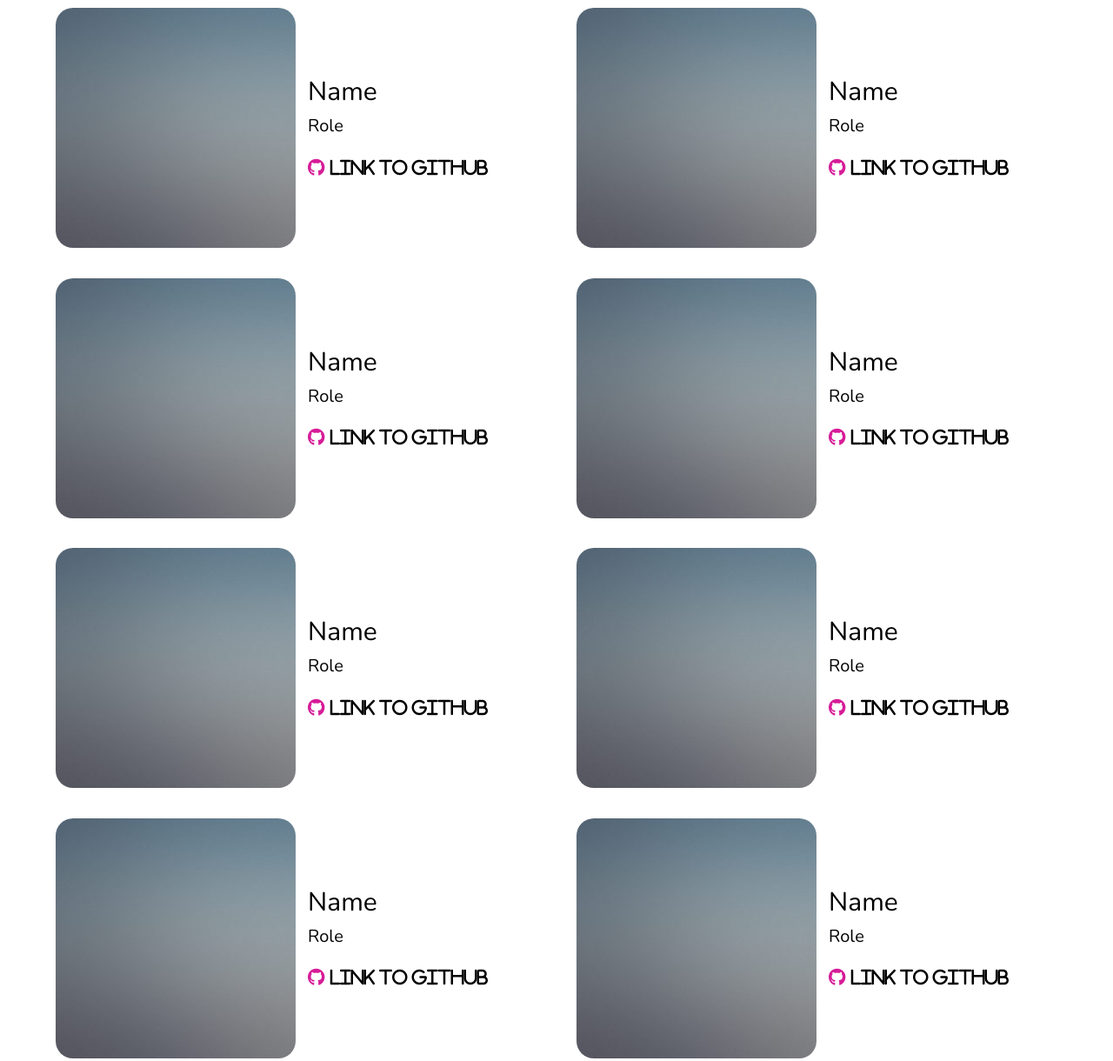
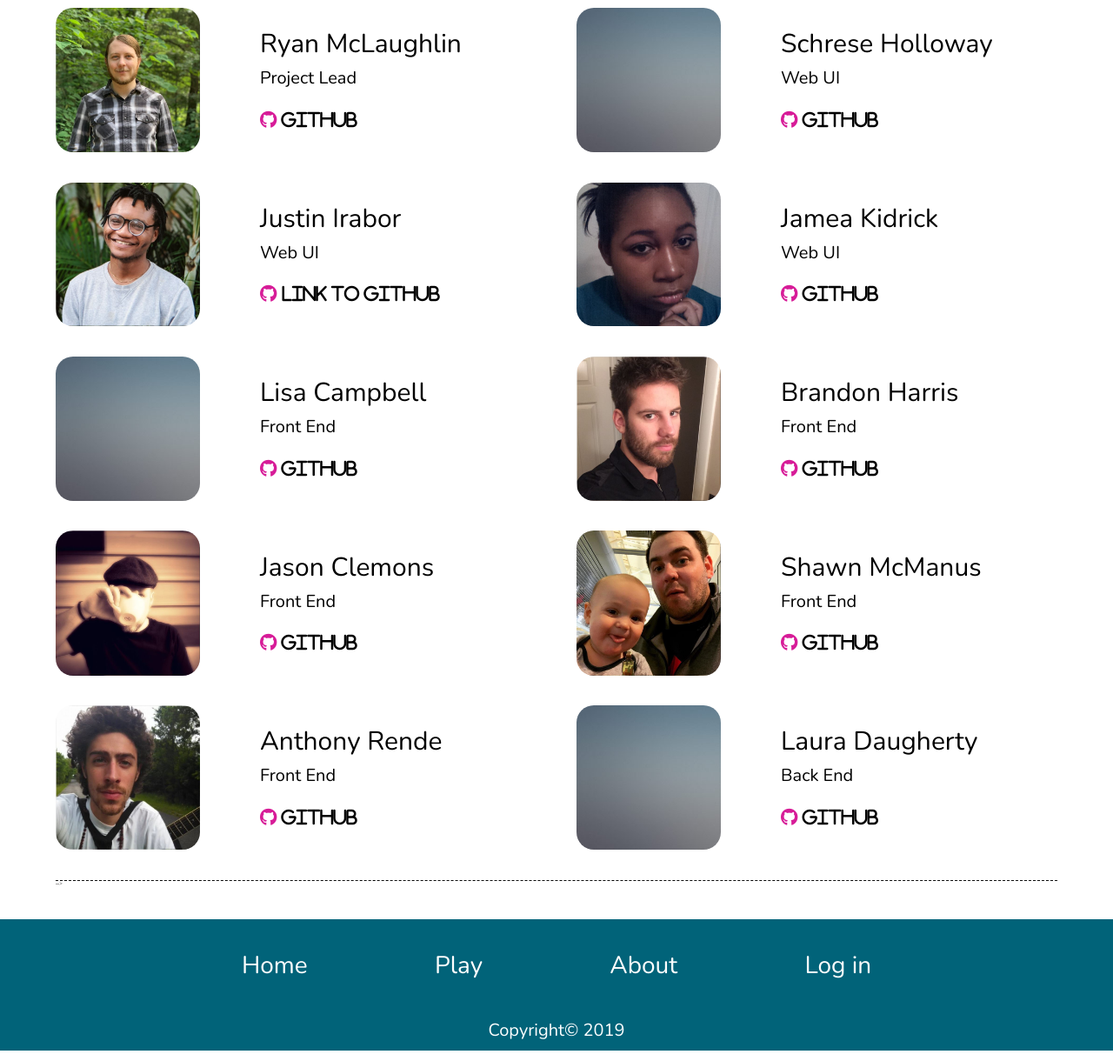
Before and after one commit to Build-Week-Celeb-Dead-or-Alive/Website-JK, a plain HTML site: page about.html in a window 1280 px wide. Shown: the part 520-1740 px from the top of the page at 87% size. Drawn offline with nearby package versions, Linux system fonts and the light colour scheme; a web font is replaced by a local one.

Commit message:
added pics and info on about page

```diff
--- a/about.html
+++ b/about.html
@@ -33,10 +33,34 @@
 
         <div class="team">
             <section class="person">
-            <img src="img/pic02.jpg" alt="">
+            <img src="img/Ryan McLaughlin.JPG" alt="RMPL">
             <div class="info">
-                <h3>Name</h3>
-                <p>Role</p>
+                <h3>Ryan McLaughlin</h3>
+                <p>Project Lead</p>
+                <!-- LINKS -->
+                <i class="fab fa-github">
+                    <a href="https://github.com/rlmclaughlin">Github</a>
+                </i>
+            </div>
+            </section>
+
+            <section class="person">
+            <img src="img/pic02.jpg" alt="SHWEBUI">
+            <div class="info">
+                <h3>Schrese Holloway</h3>
+                <p>Web UI</p>
+                <!-- LINKS -->
+                <i class="fab fa-github">
+                    <a href="https://github.com/Schrese">Github</a>
+                </i>
+            </div>
+            </section>
+
+            <section class="person">
+            <img src="img/Justin Irabor.JPG" alt="JIWEBUI">
+            <div class="info">
+                <h3>Justin Irabor</h3>
+                <p>Web UI</p>
                 <!-- LINKS -->
                 <i class="fab fa-github">
                     <a href="#">LINK TO GITHUB</a>
@@ -45,108 +69,84 @@
             </section>
 
             <section class="person">
-            <img src="img/pic02.jpg" alt="">
+            <img src="img/T4JUEB3ME-UJGM6QBDL-c635b341a3c1-512.jpg" alt="JKWEBUI">
             <div class="info">
-                <h3>Name</h3>
-                <p>Role</p>
+                <h3>Jamea Kidrick</h3>
+                <p>Web UI</p>
                 <!-- LINKS -->
                 <i class="fab fa-github">
-                    <a href="#">LINK TO GITHUB</a>
+                    <a href="https://github.com/JameaKidrick">Github</a>
                 </i>
             </div>
             </section>
 
             <section class="person">
-            <img src="img/pic02.jpg" alt="">
+            <img src="img/pic02.jpg" alt="LCFE">
             <div class="info">
-                <h3>Name</h3>
-                <p>Role</p>
+                <h3>Lisa Campbell</h3>
+                <p>Front End</p>
                 <!-- LINKS -->
                 <i class="fab fa-github">
-                    <a href="#">LINK TO GITHUB</a>
+                    <a href="https://github.com/lcampbe79">Github</a>
                 </i>
             </div>
             </section>
 
             <section class="person">
-            <img src="img/pic02.jpg" alt="">
+            <img src="img/Brandon Harris.JPG" alt="BHFE">
             <div class="info">
-                <h3>Name</h3>
-                <p>Role</p>
+                <h3>Brandon Harris</h3>
+                <p>Front End</p>
                 <!-- LINKS -->
                 <i class="fab fa-github">
-                    <a href="#">LINK TO GITHUB</a>
+                    <a href="https://github.com/brandonharris177">Github</a>
                 </i>
             </div>
             </section>
 
             <section class="person">
-            <img src="img/pic02.jpg" alt="">
+            <img src="img/Jason Clemons.JPG" alt="JCFE">
             <div class="info">
-                <h3>Name</h3>
-                <p>Role</p>
+                <h3>Jason Clemons</h3>
+                <p>Front End</p>
                 <!-- LINKS -->
                 <i class="fab fa-github">
-                    <a href="#">LINK TO GITHUB</a>
+                    <a href="https://github.com/JCRN">Github</a>
                 </i>
             </div>
             </section>
 
             <section class="person">
-            <img src="img/pic02.jpg" alt="">
+            <img src="img/Shawn McManus.JPG" alt="SMFE">
             <div class="info">
-                <h3>Name</h3>
-                <p>Role</p>
+                <h3>Shawn McManus</h3>
+                <p>Front End</p>
                 <!-- LINKS -->
                 <i class="fab fa-github">
-                    <a href="#">LINK TO GITHUB</a>
+                    <a href="https://github.com/ShawnM76">Github</a>
                 </i>
             </div>
             </section>
 
             <section class="person">
-            <img src="img/pic02.jpg" alt="">
+            <img src="img/Anthony Rende.JPG" alt="ARFE">
             <div class="info">
-                <h3>Name</h3>
-                <p>Role</p>
+                <h3>Anthony Rende</h3>
+                <p>Front End</p>
                 <!-- LINKS -->
                 <i class="fab fa-github">
-                    <a href="#">LINK TO GITHUB</a>
-                </i>
-            </div>
-            </section>
-
-            <section class="person">
-            <img src="img/pic02.jpg" alt="">
-            <div class="info">
-                <h3>Name</h3>
-                <p>Role</p>
-                <!-- LINKS -->
-                <i class="fab fa-github">
-                    <a href="#">LINK TO GITHUB</a>
-                </i>
-            </div>
-            </section>
-
-            <section class="person">
-            <img src="img/pic02.jpg" alt="">
-            <div class="info">
-                <h3>Name</h3>
-                <p>Role</p>
-                <!-- LINKS -->
-                <i class="fab fa-github">
-                    <a href="#">LINK TO GITHUB</a>
+                    <a href="https://github.com/jazz-code">Github</a>
                 </i>
             </div>
             </section>
             <section class="person">
-                <img src="img/pic02.jpg" alt="">
+                <img src="img/pic02.jpg" alt="LDBE">
                 <div class="info">
-                    <h3>Name</h3>
-                    <p>Role</p>
+                    <h3>Laura Daugherty</h3>
+                    <p>Back End</p>
                     <!-- LINKS -->
                     <i class="fab fa-github">
-                    <a href="#">LINK TO GITHUB</a>
+                    <a href="https://github.com/laura-daugherty">Github</a>
                 </i>
                 </div>
             </section>
--- a/less/about-page.less
+++ b/less/about-page.less
@@ -54,6 +54,7 @@
             img{
                 // border:@component;
                 border-radius: 2rem;
+                max-width: 30%;
             }
 
             .info{
```
Also changed, not shown: index.html (+3 -3 lines), css/index.css, img/Anthony Rende.JPG (added), img/Brandon Harris.JPG (added), img/Jason Clemons.JPG (added), img/Justin Irabor.JPG (added), img/Ryan McLaughlin.JPG (added), img/Shawn McManus.JPG (added), img/T4JUEB3ME-UJGM6QBDL-c635b341a3c1-512.jpg (added), img/Website draft 2.JPG (added), img/Website draft.JPG (added).
